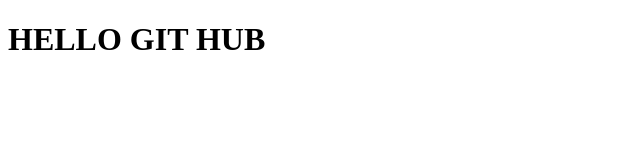
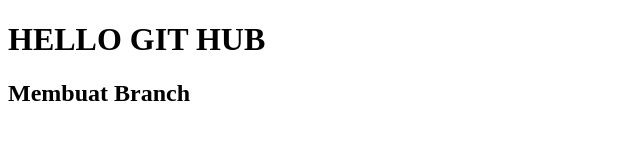
Before and after one commit to LittleAmigooo/pibs-B, a plain HTML site: page index.html in a window 1280 px wide. Shown: the whole page, without its empty margins (0-640 px from the left). Drawn offline with Linux system fonts and the light colour scheme.

Commit message:
Update index.html

```diff
--- a/index.html
+++ b/index.html
@@ -7,5 +7,6 @@
 </head>
 <body>
     <h1>HELLO GIT HUB</h1>
+    <h2>Membuat Branch</h2>
 </body>
 </html>
```
